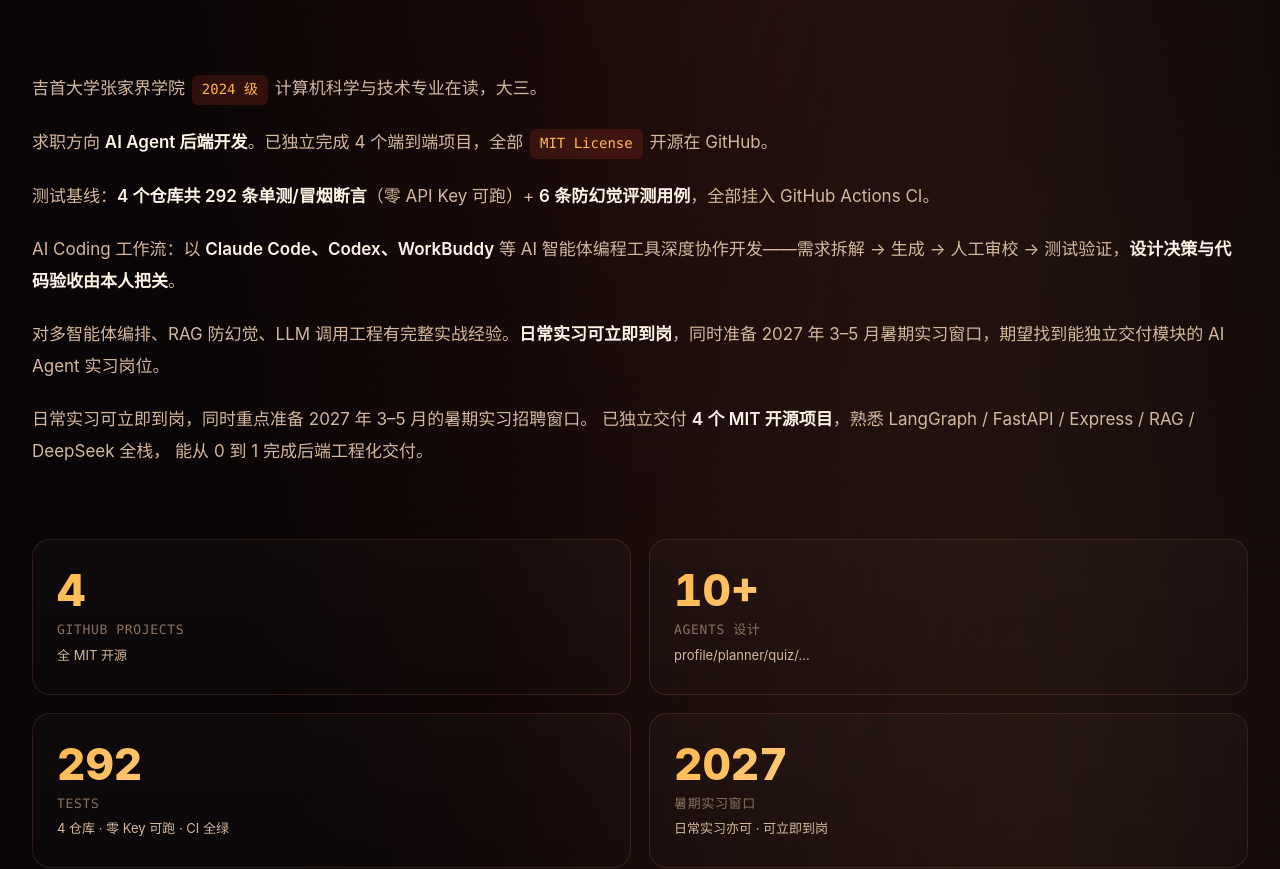
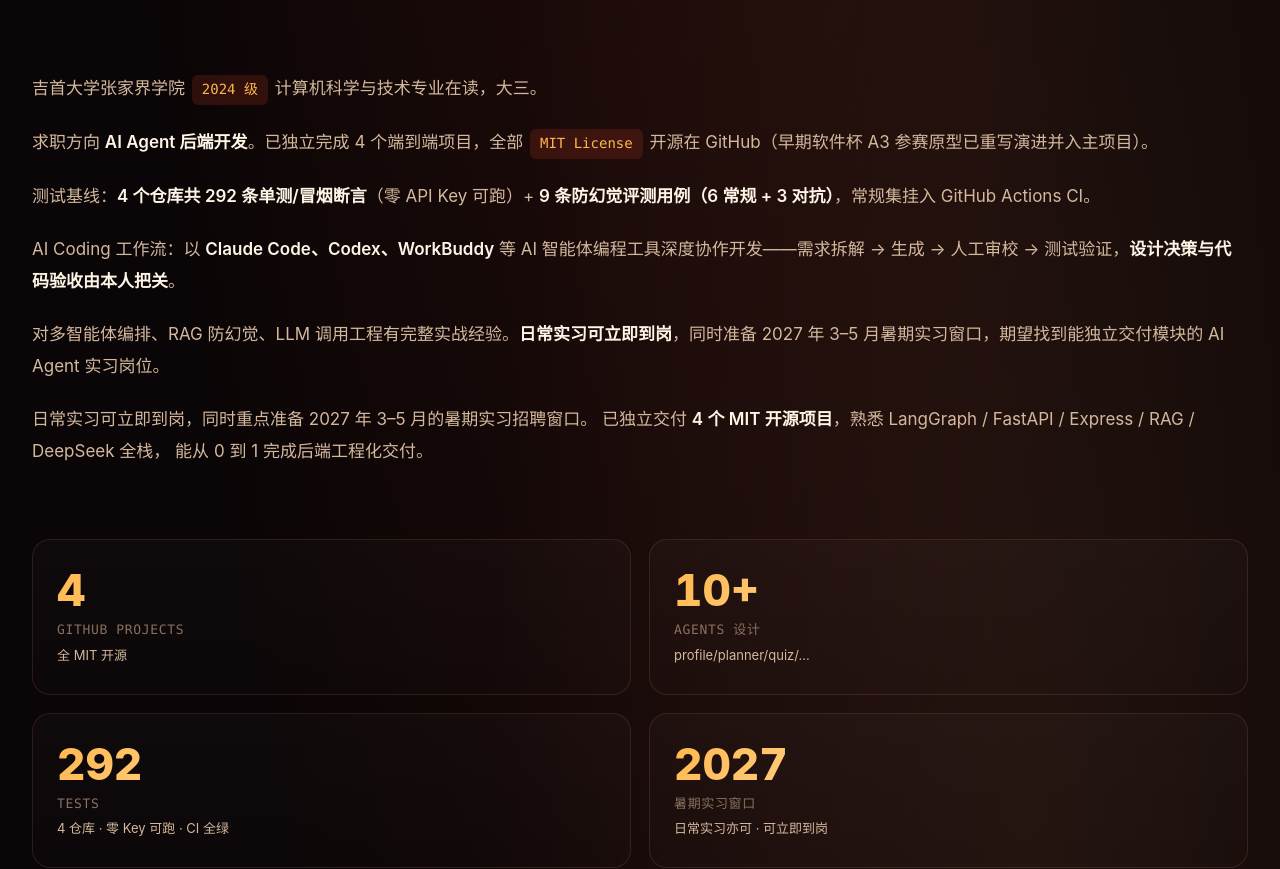
Before and after one commit to Dongnb66/vibe-portfolio, a React (Vite) app: page / in a window 1280 px wide. Shown: the part 1220-2089 px from the top of the page. Built offline with nearby package versions, Linux system fonts and the light colour scheme.

Commit message:
docs: sync eval 6->9 cases (6 regular + 3 adversarial), campus 71 / travel 79 split, A3 evolution note (plan A)

```diff
--- a/src/data.ts
+++ b/src/data.ts
@@ -1,4 +1,4 @@
-// 简历 / 作品集数据 — 来源：杨运栋 简历 v18 + 4 个 GitHub 开源项目（A3 已从求职材料除名）
+// 简历 / 作品集数据 — 来源：杨运栋 简历 v19 + 4 个 GitHub 开源项目（A3 = 方案 A 定调：不主动展开，卡片带演进叙事）
 // 4 个项目各设一个"最强记忆点"，避免同质化
 
 export const profile = {
@@ -12,8 +12,8 @@ export const profile = {
   goal: 'AI Agent 后端开发工程师 · 多智能体 / RAG / LLM 应用工程',
   intro: [
     '吉首大学张家界学院 <span class="tag">2024 级</span> 计算机科学与技术专业在读，大三。',
-    '求职方向 <strong>AI Agent 后端开发</strong>。已独立完成 4 个端到端项目，全部 <span class="tag">MIT License</span> 开源在 GitHub。',
-    '测试基线：<strong>4 个仓库共 292 条单测/冒烟断言</strong>（零 API Key 可跑）+ <strong>6 条防幻觉评测用例</strong>，全部挂入 GitHub Actions CI。',
+    '求职方向 <strong>AI Agent 后端开发</strong>。已独立完成 4 个端到端项目，全部 <span class="tag">MIT License</span> 开源在 GitHub（早期软件杯 A3 参赛原型已重写演进并入主项目）。',
+    '测试基线：<strong>4 个仓库共 292 条单测/冒烟断言</strong>（零 API Key 可跑）+ <strong>9 条防幻觉评测用例（6 常规 + 3 对抗）</strong>，常规集挂入 GitHub Actions CI。',
     'AI Coding 工作流：以 <strong>Claude Code、Codex、WorkBuddy</strong> 等 AI 智能体编程工具深度协作开发——需求拆解 → 生成 → 人工审校 → 测试验证，<strong>设计决策与代码验收由本人把关</strong>。',
     '对多智能体编排、RAG 防幻觉、LLM 调用工程有完整实战经验。<strong>日常实习可立即到岗</strong>，同时准备 2027 年 3–5 月暑期实习窗口，期望找到能独立交付模块的 AI Agent 实习岗位。',
   ],
@@ -43,7 +43,7 @@ export const projects = [
       'ReAct 自主辅导 Agent：模型自主决定调哪个工具、调几轮、何时停，逐轮留可审计 trace',
       '<strong>React 用户端 9 页面</strong> + /api 兼容层 19 端点，Gradio / Swagger / React 三种演示入口',
       '<strong>防幻觉三道代码级约束</strong>：相关性阈值检索 / 检索为空直接拒答且不调模型 / URL 白名单剔除库外链接',
-      '<strong>防幻觉评测集</strong>：零配置可跑（6 用例 / 4 类断言 / JSON 报告），已挂 CI，实测编造链接 0 条',
+      '<strong>防幻觉评测集</strong>：零配置可跑（9 用例 = 6 常规 + 3 对抗 / 4 类断言 / JSON 报告），常规集挂 CI，实测编造链接 0 条',
       '完整 Dockerfile + docker-compose + pytest 94 passed + .env.example',
     ],
     github: 'https://github.com/Dongnb66/python-learning-agent',
@@ -63,7 +63,7 @@ export const projects = [
       '5 智能体流水线：路由 Router / 发帖引导 PostGuide / 内容审核 Audit / 检索 Search / 撮合 Match',
       '完整账号体系：手机/邮箱/微信/QQ，<strong>首次扫码强校验</strong>',
       '<strong>React 18 + Vite 5 前端</strong>，JWT 双令牌 + RBAC、事务防并发、自实现 TTL+LRU 缓存',
-      '为 5 个智能体补了 <strong>48 项行为测试</strong>：用 fetch 桩把模型换成可控脚本，断言"无 Key 时 0 次请求""模型 500 时违规拦截依然生效"',
+      '服务端共 <strong>71 项测试</strong>（48 行为断言 + 10 冒烟 + 13 缓存）：行为测试用 fetch 桩把模型换成可控脚本，断言"无 Key 时 0 次请求""模型 500 时违规拦截依然生效"',
       '<strong>测试查出 2 个真 bug 并修复</strong>：seed 脚本的 process.exit 会杀掉启动中的服务、.env 里的 Key 永远读不到（ESM import 提升导致）',
       'Node 单一 runtime，部署 / 学习 / 二次开发都简单',
     ],
@@ -98,7 +98,7 @@ export const projects = [
     tags: ['Express', 'ReAct Agent', '百度地图 API', 'TC3 签名', 'SMTP', '原生 SPA'],
     badges: ['真实运行截图', 'ReAct 自主决策'],
     highlights: [
-      '<strong>ReAct 自主决策循环</strong>：<strong>36 项断言</strong>用 fetch 桩把模型换成可控脚本，逐条验证「决策权真交给模型」「工具结果回灌真实库数据」「模型说停才停」「连续要工具时钉死 4 轮」',
+      '<strong>ReAct 自主决策循环</strong>：<strong>36 项 ReAct 决策断言</strong>（项目测试合计 79 项 = 36 断言 + 30 冒烟 + 13 TC3 签名向量）用 fetch 桩把模型换成可控脚本，逐条验证「决策权真交给模型」「工具结果回灌真实库数据」「模型说停才停」「连续要工具时钉死 4 轮」',
       '<strong>Function Calling</strong> 实战：AI 主动调百度地图查景点 / 路线 / 宝藏地点',
       '多源口碑聚合 + 权重排序算法',
       '<strong>桌宠猪猪 + 私信通知 + 个人中心抽屉</strong>',
```
